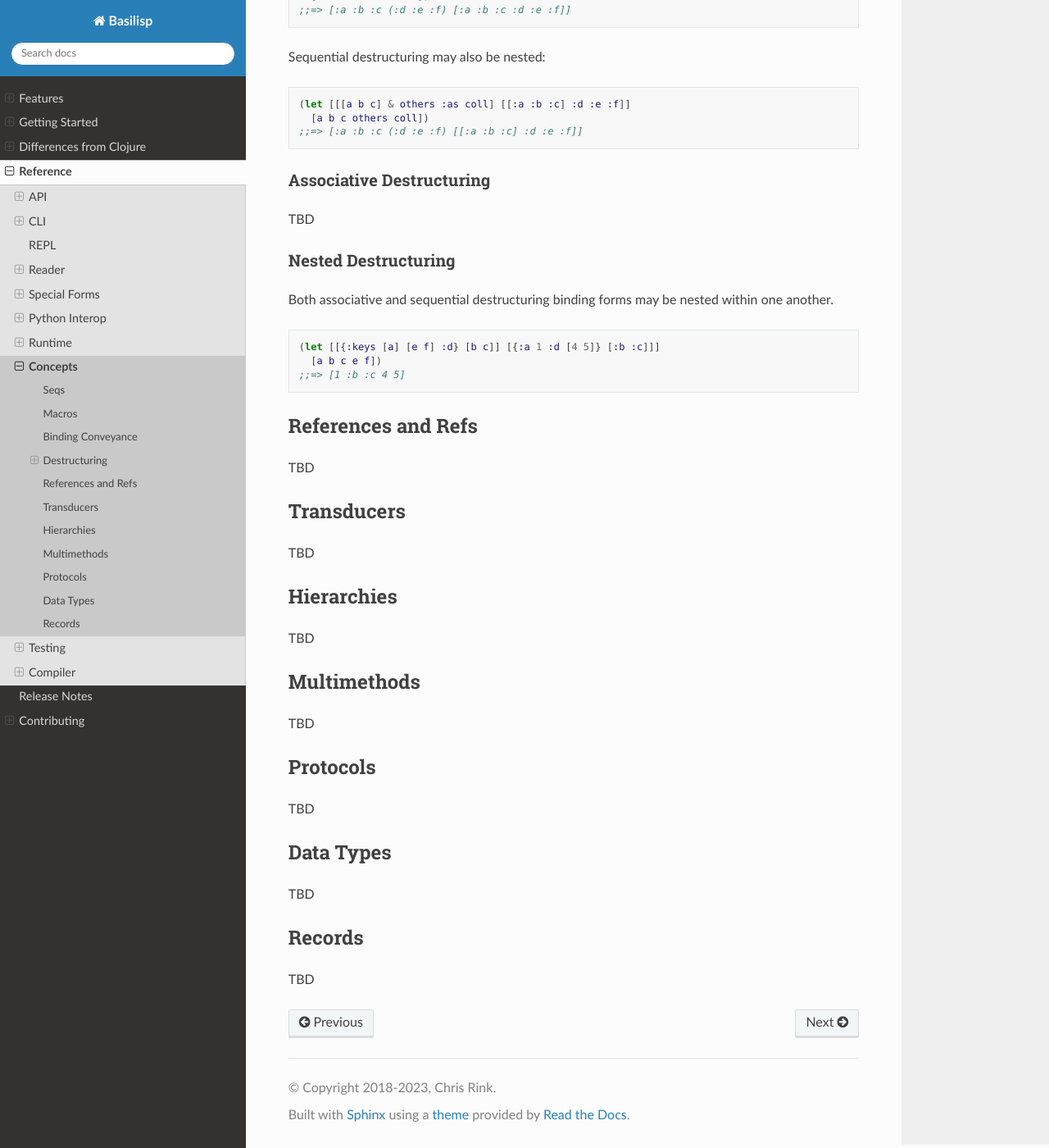
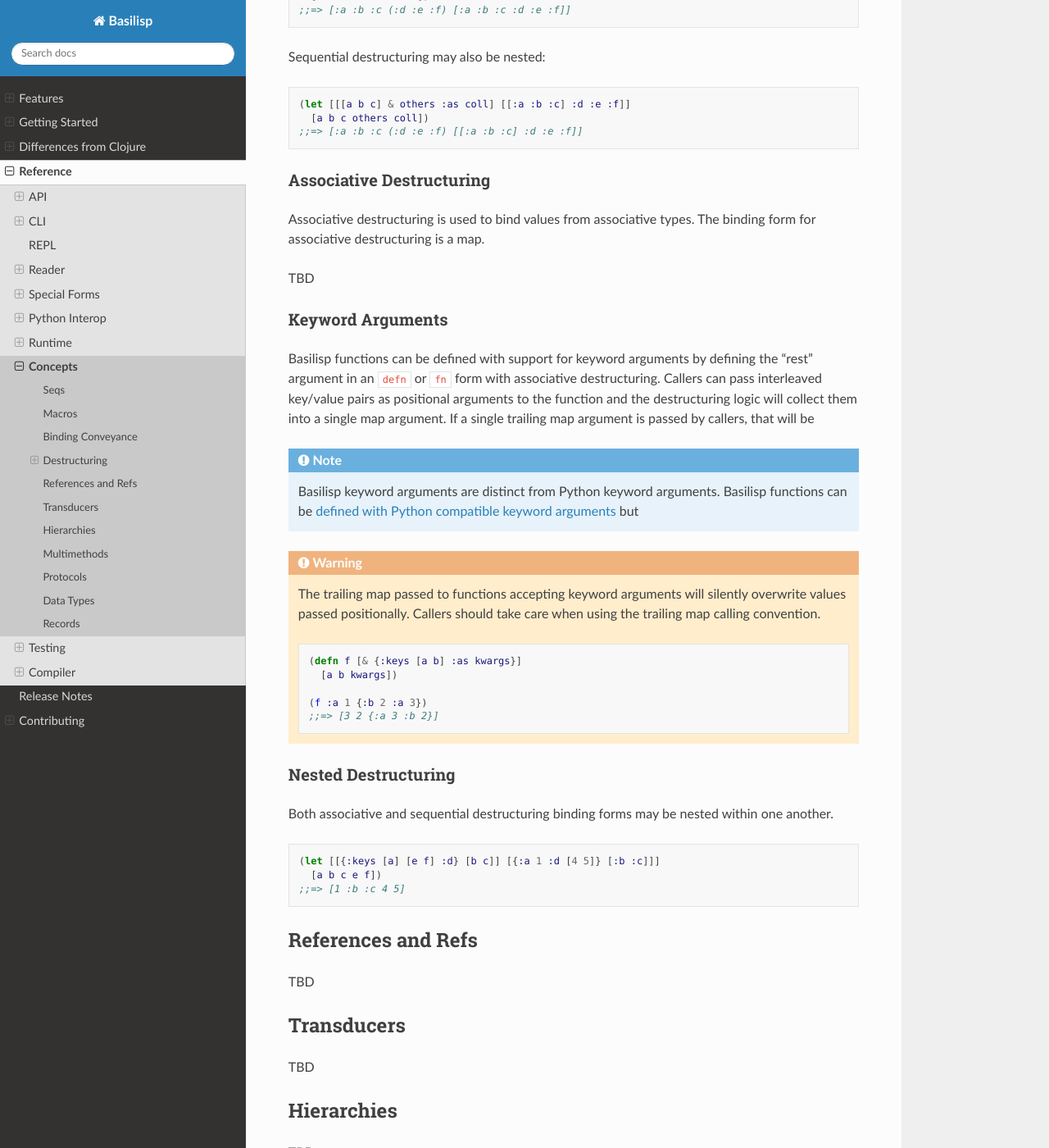
Before and after one commit to basilisp-lang/basilisp, a Sphinx documentation site: the page built from docs/concepts.rst, in a window 1280 px wide and 1400 px high, scrolled down 2254 px. Shown: the whole window at 82% size. Built offline with Sphinx 7.4.7 and the Read the Docs theme 2.0.0, drawn with Linux system fonts in a browser that asks for light colours; cross-references to code outside the pages are shown as plain code.

Commit message:
DO the thing

```diff
--- a/docs/concepts.rst
+++ b/docs/concepts.rst
@@ -104,7 +104,37 @@ Sequential destructuring may also be nested:
 Associative Destructuring
 ^^^^^^^^^^^^^^^^^^^^^^^^^
 
+Associative destructuring is used to bind values from associative types.
+The binding form for associative destructuring is a map.
+
 TBD
+
+.. _keyword_arguments:
+
+Keyword Arguments
+^^^^^^^^^^^^^^^^^
+
+Basilisp functions can be defined with support for keyword arguments by defining the "rest" argument in an :lpy:fn:`defn` or :lpy:fn:`fn` form with associative destructuring.
+Callers can pass interleaved key/value pairs as positional arguments to the function and the destructuring logic will collect them into a single map argument.
+If a single trailing map argument is passed by callers, that will be
+
+.. note::
+
+   Basilisp keyword arguments are distinct from Python keyword arguments.
+   Basilisp functions can be :ref:`defined with Python compatible keyword arguments <basilisp_functions_with_kwargs>` but
+
+.. warning::
+
+   The trailing map passed to functions accepting keyword arguments will silently overwrite values passed positionally.
+   Callers should take care when using the trailing map calling convention.
+
+   .. code-block::
+
+      (defn f [& {:keys [a b] :as kwargs}]
+        [a b kwargs])
+
+      (f :a 1 {:b 2 :a 3})
+      ;;=> [3 2 {:a 3 :b 2}]
 
 .. _nested_destructuring:
 
--- a/docs/pyinterop.rst
+++ b/docs/pyinterop.rst
@@ -185,7 +185,7 @@ For functions which do support keyword arguments, two strategies are supported f
 
 .. note::
 
-   Basilisp functions support a variant of keyword arguments via destructuring support provided by ``fn`` and ``defn``.
+   Basilisp functions support a variant of :ref:`keyword_arguments` via destructuring support provided by ``fn`` and ``defn``.
    The ``:apply`` strategy relies on that style of keyword argument support to idiomatically integrate with Basilisp functions.
 
 .. code-block:: clojure
```
Also changed, not shown: other parts of docs/pyinterop.rst (+1 -1 lines), 2 other files.
